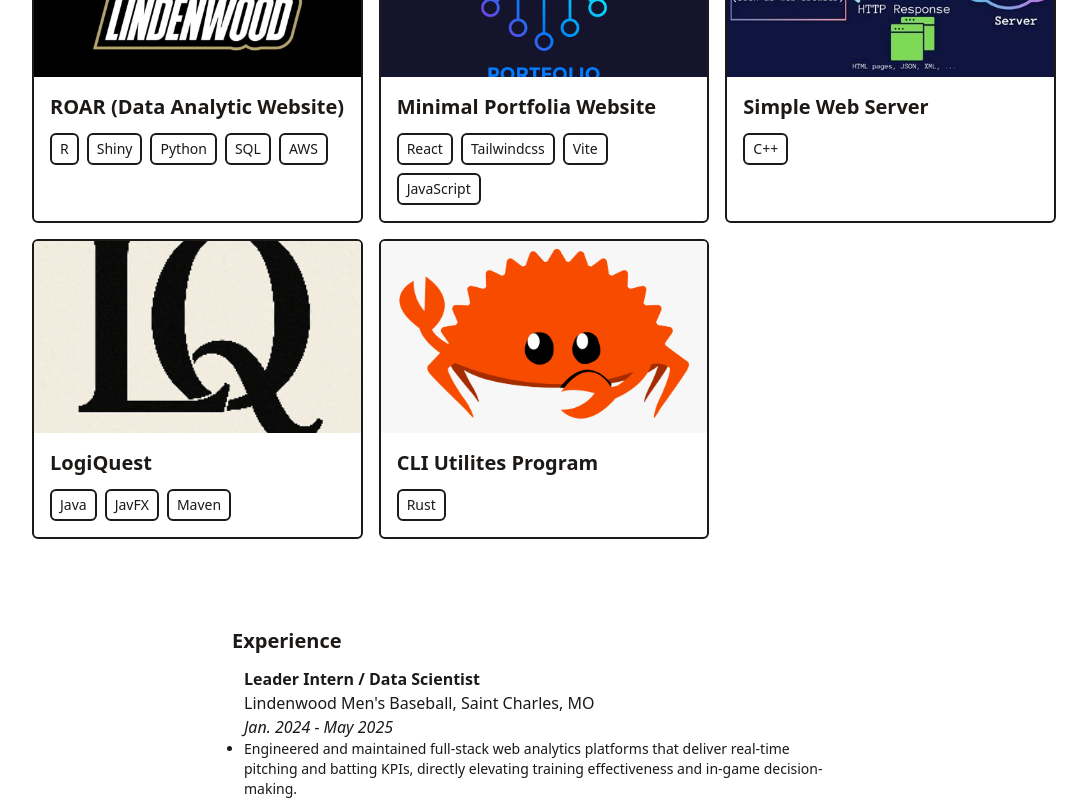
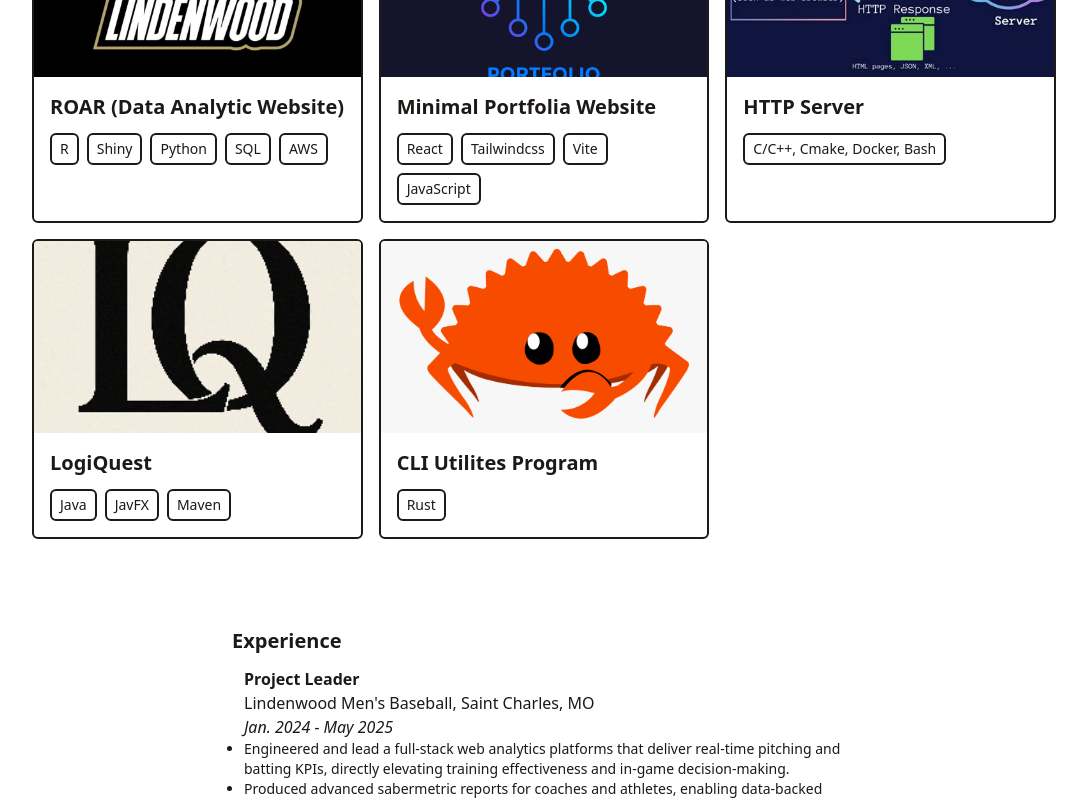
Before and after one commit to ErkanPerkan25/minimal-portfolio, a React (Vite) app: page / in a window 1280 px wide. Shown: the part 680-1480 px from the top of the page, without its empty margins (96-1183 px from the left). Built offline with nearby package versions, Linux system fonts and the light colour scheme.

Commit message:
Updated information

```diff
--- a/src/data/experience.js
+++ b/src/data/experience.js
@@ -1,9 +1,10 @@
 export default [
     {
-        title:"Leader Intern / Data Scientist",
+        title:"Project Leader",
         company:"Lindenwood Men's Baseball",
-        desc: [`Engineered and maintained full-stack web analytics platforms that deliver real-time
-            pitching and batting KPIs, directly elevating training effectiveness and in-game decision-making.`,
+        desc: [
+            ` Engineered and lead a full-stack web analytics platforms that deliver real-time pitching and
+            batting KPIs, directly elevating training effectiveness and in-game decision-making.`,
             `Produced advanced sabermetric reports for coaches and athletes, enabling data-backed performance evaluations and lineup optimizations.`,
             `Partnered with strength & conditioning staff and sports-science faculty to design data-driven athlete development programs.`,
             `Led data science camps, mentoring high-school students and promoting STEM careers, which increased student interest and participation in STEM fields.`
--- a/src/data/portfolio.js
+++ b/src/data/portfolio.js
@@ -12,10 +12,10 @@ export default [
         link: "https://github.com/ErkanPerkan25/minimal-portfolio",
     },
     {
-        title: "Simple Web Server",
+        title: "HTTP Server",
         imgUrl: "assets/web_server.jpg",
-        stack: ["C++"],
-        link: "https://github.com/ErkanPerkan25/simple_web_server",
+        stack: ["C/C++, Cmake, Docker, Bash"],
+        link: "https://github.com/ErkanPerkan25/http_server",
     },
     {
         title: "LogiQuest",
```
